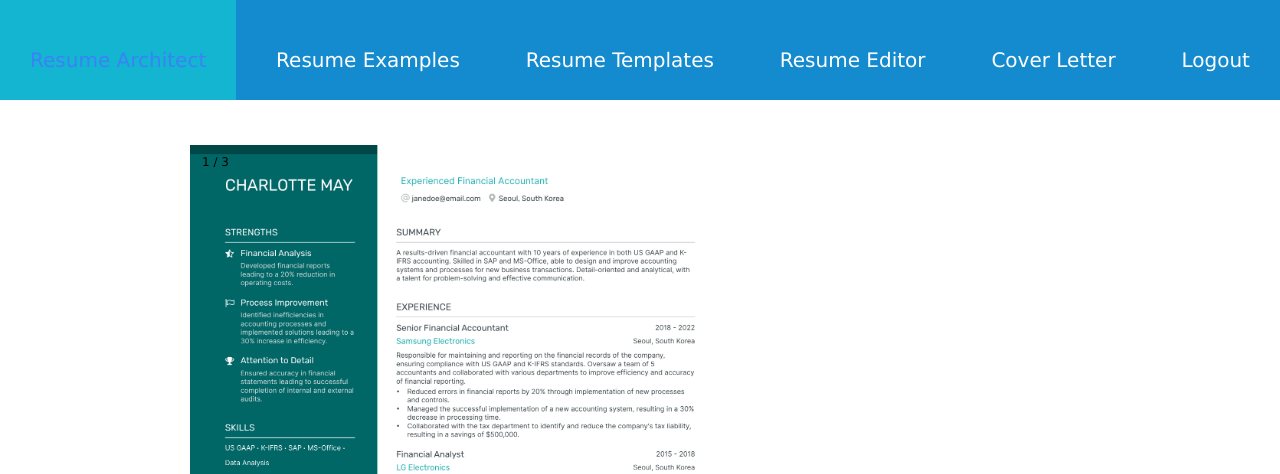
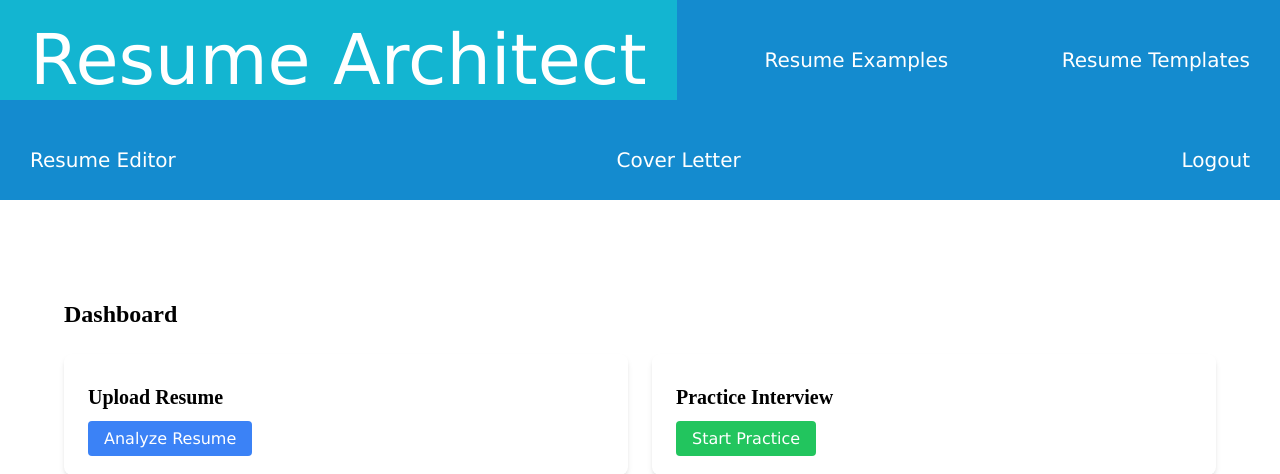
Before and after one commit to Berlin9696/resume-arch2.0, a Flask app: page /dashboard in a window 1280 px wide. Shown: the top 474 px of the page. Run offline with Flask 3, Linux system fonts and the light colour scheme; a user stored in the database is signed in; some libraries are stand-ins or nearby versions.

Commit message:
Changed base.html and main.js
Reformatting and organizing.

```diff
--- a/static/css/main.css
+++ b/static/css/main.css
@@ -59,7 +59,7 @@
 
   /* Unique styling for "Resume Architect" */
   .nav-bar .nav-title {
-    font-size: 50px; /* Or your desired size */
+    font-size: 70px; /* desired size */
   }
 
 
--- a/static/js/main.js
+++ b/static/js/main.js
@@ -1,26 +1,3 @@
-//Script for uploading resume
-function handleFileUpload(event) {
-    const file = event.target.files[0];
-    if (file) {
-      const formData = new FormData();
-      formData.append("file", file);
-
-      fetch("/upload", {
-        method: "POST",
-        body: formData,
-      })
-        .then(response => response.json())
-        .then(data => {
-          alert(`File uploaded successfully: ${data.fileName}`);
-        })
-        .catch(error => {
-          console.error("Error uploading file:", error);
-          alert("Failed to upload file.");
-        });
-    }
-  }
-  ///////////////////////////////////////////
-
   //Script for slideshow
   let slideIndex = 1;
   showSlides(slideIndex);
--- a/templates/base.html
+++ b/templates/base.html
@@ -12,7 +12,7 @@
             <li>
                 <div class="flex items-center space-x-1">
                     {% if current_user.is_authenticated %}
-                        <a href="/dashboard" class="py-2 px-4 text-gray-500 hover:text-blue-500">Resume Architect</a>
+                        <a href="/dashboard" class="nav-title">Resume Architect</a>
                         <div class="nav-menu">
                             <li><a href="examplePage.html">Resume Examples</a></li>
                             <li><a href="templatePage.html">Resume Templates</a></li>
@@ -41,6 +41,20 @@
         </ul>
     </header>
     <main>
+        <div class="container mx-auto p-4">
+            {% with messages = get_flashed_messages(with_categories=true) %}
+                {% if messages %}
+                    {% for category, message in messages %}
+                        <div class="bg-{{ category }}-100 border border-{{ category }}-400 text-{{ category }}-700 px-4 py-3 rounded mb-4" role="alert">
+                            {{ message }}
+                        </div>
+                    {% endfor %}
+                {% endif %}
+            {% endwith %}
+
+            {% block content %}{% endblock %}
+        </div>
+
         <div class="main-container">
             <!-- Slideshow Container -->
             <div class="slideshow-container">
@@ -70,19 +84,6 @@
             <span class="dot" onclick="currentSlide(3)"></span>
         </div>
     </main>
-    <div class="container mx-auto p-4">
-        {% with messages = get_flashed_messages(with_categories=true) %}
-            {% if messages %}
-                {% for category, message in messages %}
-                    <div class="bg-{{ category }}-100 border border-{{ category }}-400 text-{{ category }}-700 px-4 py-3 rounded mb-4" role="alert">
-                        {{ message }}
-                    </div>
-                {% endfor %}
-            {% endif %}
-        {% endwith %}
-
-        {% block content %}{% endblock %}
-    </div>
 </body>
 <script src="{{ url_for('static', filename='js/main.js') }}"></script>
 </html>
```
Also changed, not shown: instance/resumes.db.
